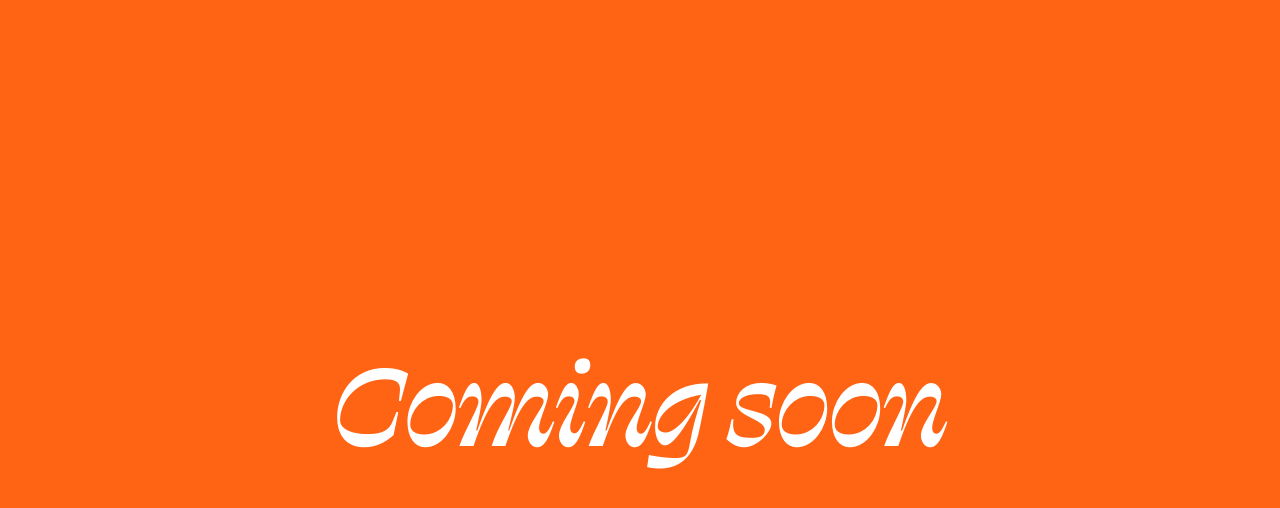
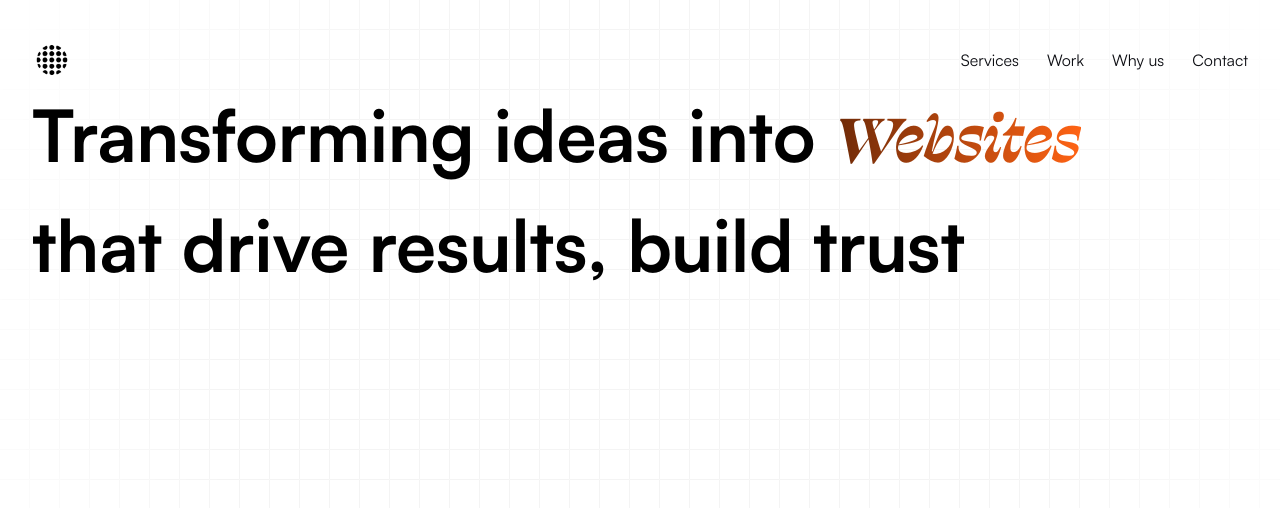
Before and after one commit to fadadOussama/agency, a Next.js app: page / in a window 1280 px wide. Shown: the top 508 px of the page. Built offline with nearby package versions, Linux system fonts and the light colour scheme.

Commit message:
add: hero component

```diff
--- a/src/app/page.tsx
+++ b/src/app/page.tsx
@@ -1,7 +1,9 @@
+import Hero from "@/components/hero";
+
 export default function page() {
   return (
-    <div className="grid h-screen w-full place-items-center font-swearDisplay text-9xl leading-none bg-ornge text-white">
-      Coming soon
+    <div>
+      <Hero />
     </div>
   );
 }
--- /dev/null
+++ b/src/components/hero.tsx
@@ -0,0 +1,58 @@
+import { cn } from "@/lib/utils";
+import GridPattern from "./magicui/grid-pattern";
+import Image from "next/image";
+import logo from "../../public/logo.png";
+import { links } from "@/constants/links";
+
+export default function Hero() {
+  return (
+    <div className="container h-screen max-w-[1300px] pt-10">
+      <GridPattern
+        width={30}
+        height={30}
+        x={-1}
+        y={-1}
+        className={cn(
+          "[mask-image:radial-gradient(circle_at_center,white_55%,transparent)]",
+        )}
+      />
+
+      <div className="relative z-50">
+        <div className="flex items-center justify-between">
+          {/* Logo */}
+          <Image
+            src={logo}
+            alt="agyweb logo"
+            quality={100}
+            className={"size-10"}
+          />
+
+          {/* links */}
+          <div className="flex items-center gap-x-7">
+            {links.map((link, i) => (
+              <a
+                key={`${link}${i}`}
+                href={`/${link.href}`}
+                className="text-black hover:opacity-95"
+              >
+                {link.name}
+              </a>
+            ))}
+          </div>
+        </div>
+
+        {/* Hero text */}
+        <div>
+          <p className="text-7xl font-bold leading-normal">
+            Transforming ideas into{" "}
+            <span className="hero_text bg-clip-text font-swearDisplay text-transparent">
+              Websites
+            </span>
+            <br />
+            that drive results, build trust
+          </p>
+        </div>
+      </div>
+    </div>
+  );
+}
```
